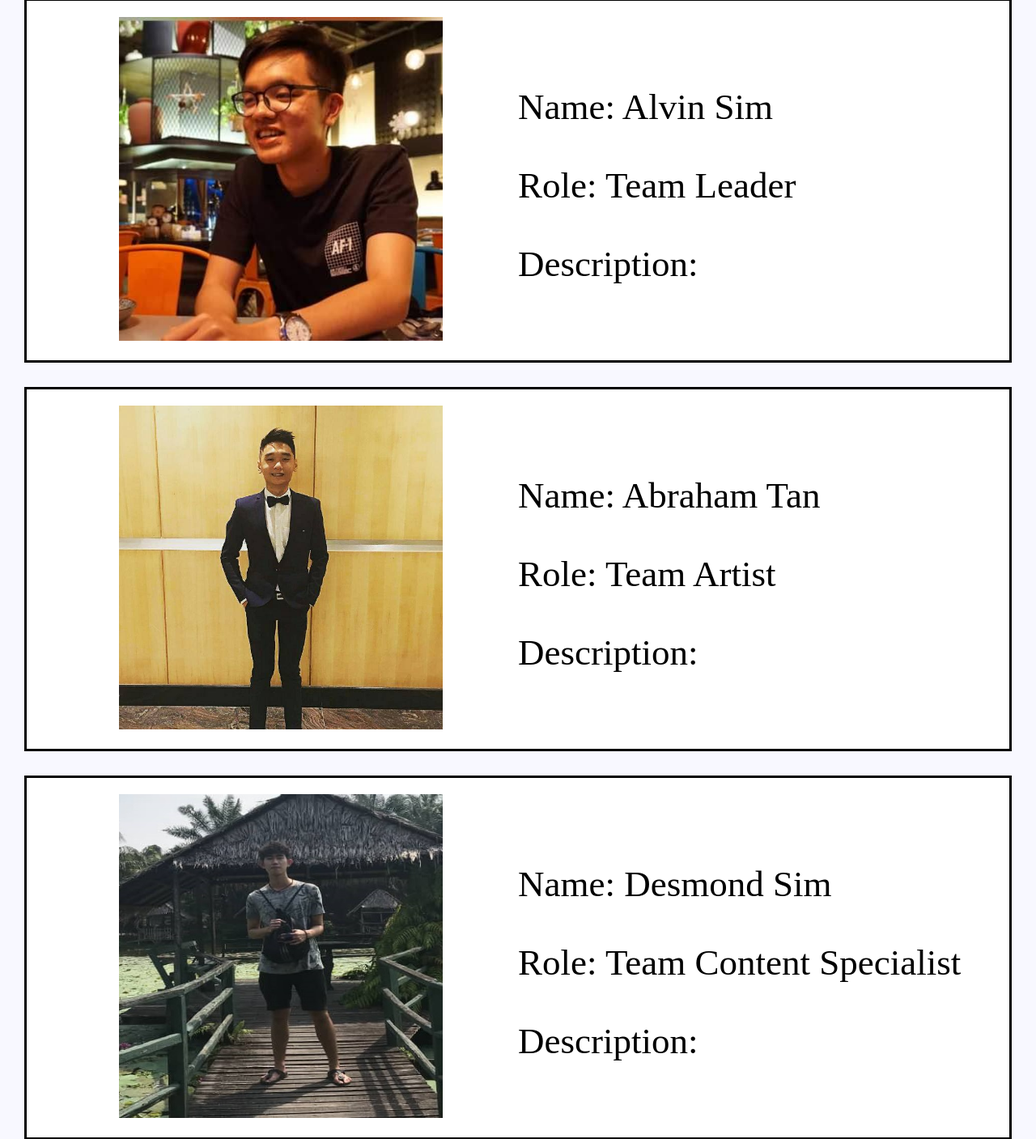
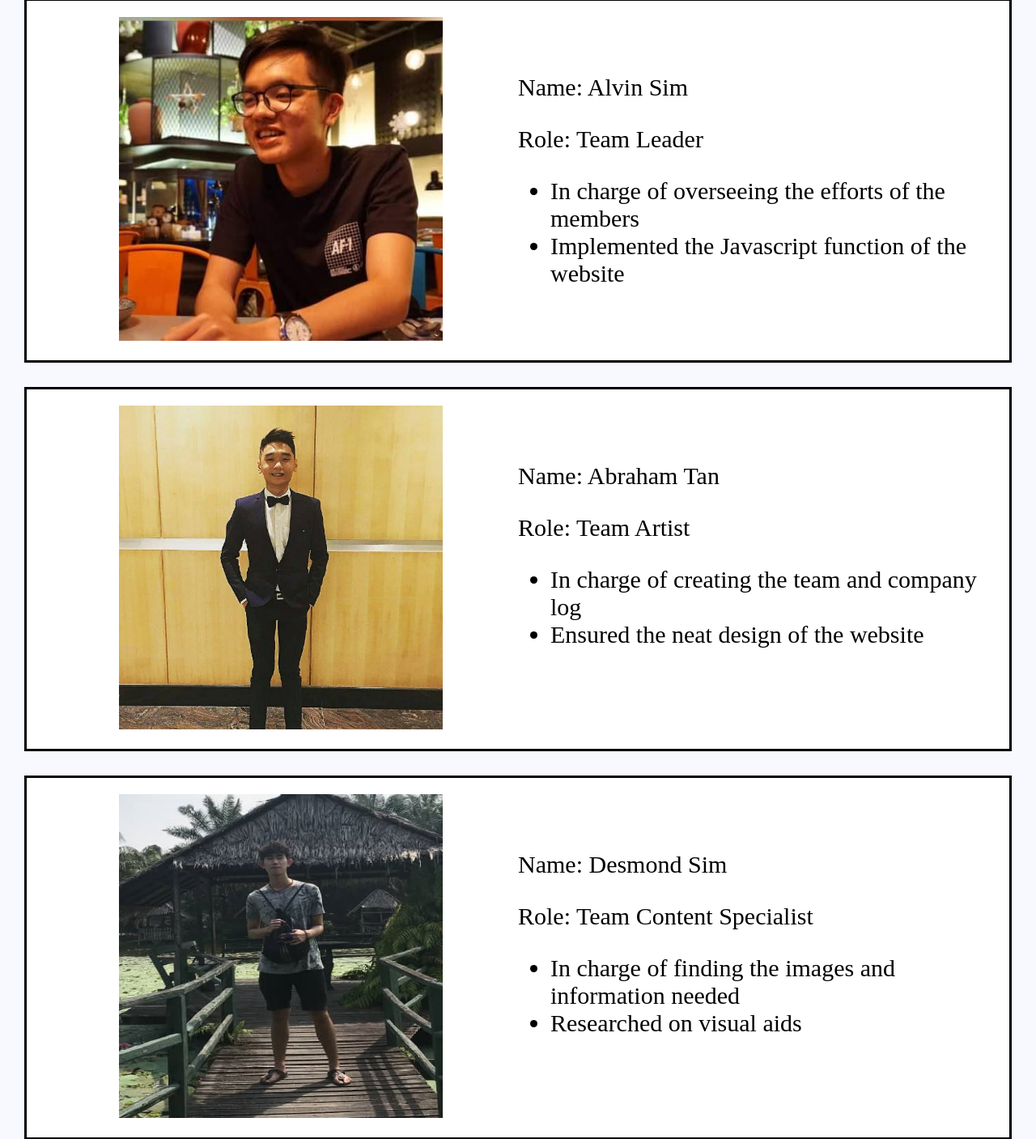
Before and after one commit to alvinsimzx/BananaInc, a plain HTML site: page kiwano.html in a window 1280 px wide. Shown: the part 679-2086 px from the top of the page at 81% size. Drawn offline with Linux system fonts and the light colour scheme.

Commit message:
final commit

```diff
--- a/kiwano.html
+++ b/kiwano.html
@@ -59,7 +59,10 @@
     <div class="member_text">
             <p>Name: Alvin Sim</p>
             <p>Role: Team Leader </p>
-            <p>Description:  </p>
+            <ul>
+                <li>In charge of overseeing the efforts of the members</li>
+                <li>Implemented the Javascript function of the website</li>
+            </ul>
     </div>
 
 </div>
@@ -69,7 +72,10 @@
         <div class="member_text">
                 <p>Name: Abraham Tan</p>
                 <p>Role: Team Artist </p>
-                <p>Description: </p>
+                <ul>
+                        <li>In charge of creating the team and company log </li>
+                        <li>Ensured the neat design of the website</li>
+                </ul>
         </div>
 </div>
 
@@ -78,7 +84,10 @@
         <div class="member_text">
                 <p>Name: Desmond Sim</p>
                 <p>Role: Team Content Specialist </p>
-                <p>Description: </p>
+                <ul>
+                        <li>In charge of finding the images and information needed </li>
+                        <li>Researched on visual aids</li>
+                </ul>
         </div>
 </div>
 <div class="member_info">
@@ -86,7 +95,10 @@
         <div class="member_text">
                 <p>Name: Chai Wen Shen</p>
                 <p>Role: Team Marketing Specialist </p>
-                <p>Description: </p>
+                <ul>
+                        <li>Ensured a user-friendly design</li>
+                        <li>Ensured the main message of the website is clear</li>
+                </ul>
         </div>
 </div>
 
--- a/style.css
+++ b/style.css
@@ -885,7 +885,7 @@ h1.banner-text-black-text{
     margin:40px auto;
     width:50%;
     font-family: 'Times New Roman', Times, serif;
-    font-size:45px;
+    font-size:30px;
     display: inline-block;
 }
 
```
